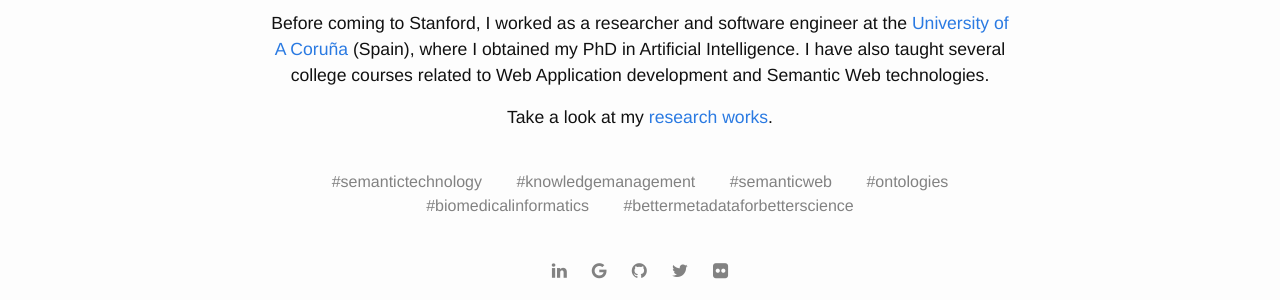
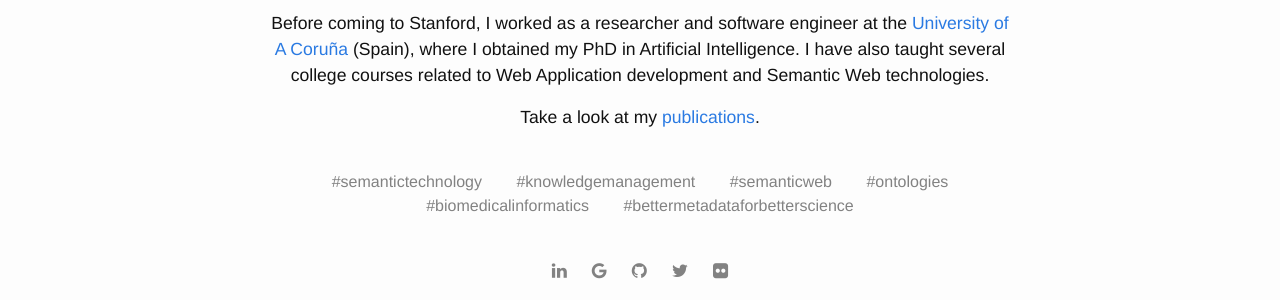
Before and after one commit to marcosmro/marcosmro.github.io, a Jekyll site: the page built from index.html, in a window 1280 px wide. Shown: the part 525-825 px from the top of the page. Built offline with Jekyll 4.4.1, drawn with Linux system fonts in a browser that asks for light colours.

Commit message:
Update index.html

```diff
--- a/index.html
+++ b/index.html
@@ -34,7 +34,7 @@ layout: default
         <p>I'm a research software engineer at the <a href="http://bmir.stanford.edu/">Stanford Center for
             Biomedical Informatics Research (BMIR)</a>, where I primarily work on the <a href="http://metadatacenter.org">CEDAR Project</a>, an exciting initiative addressed to overcome the impediments to creating high-quality metadata. My research interests focus on the application of ontologies and Semantic Web technologies in biomedicine.</p>
         <p>Before coming to Stanford, I worked as a researcher and software engineer at the <a href="http://www.udc.es">University of A Coruña</a> (Spain), where I obtained my PhD in Artificial Intelligence. I have also taught several college courses related to Web Application development and Semantic Web technologies.</p>
-        <p>Take a look at my <a href="/research_works/">research works</a>.</p>
+        <p>Take a look at my <a href="/research_works/">publications</a>.</p>
     </div>
     <!-- Twitter widget-->
 <!--
```
